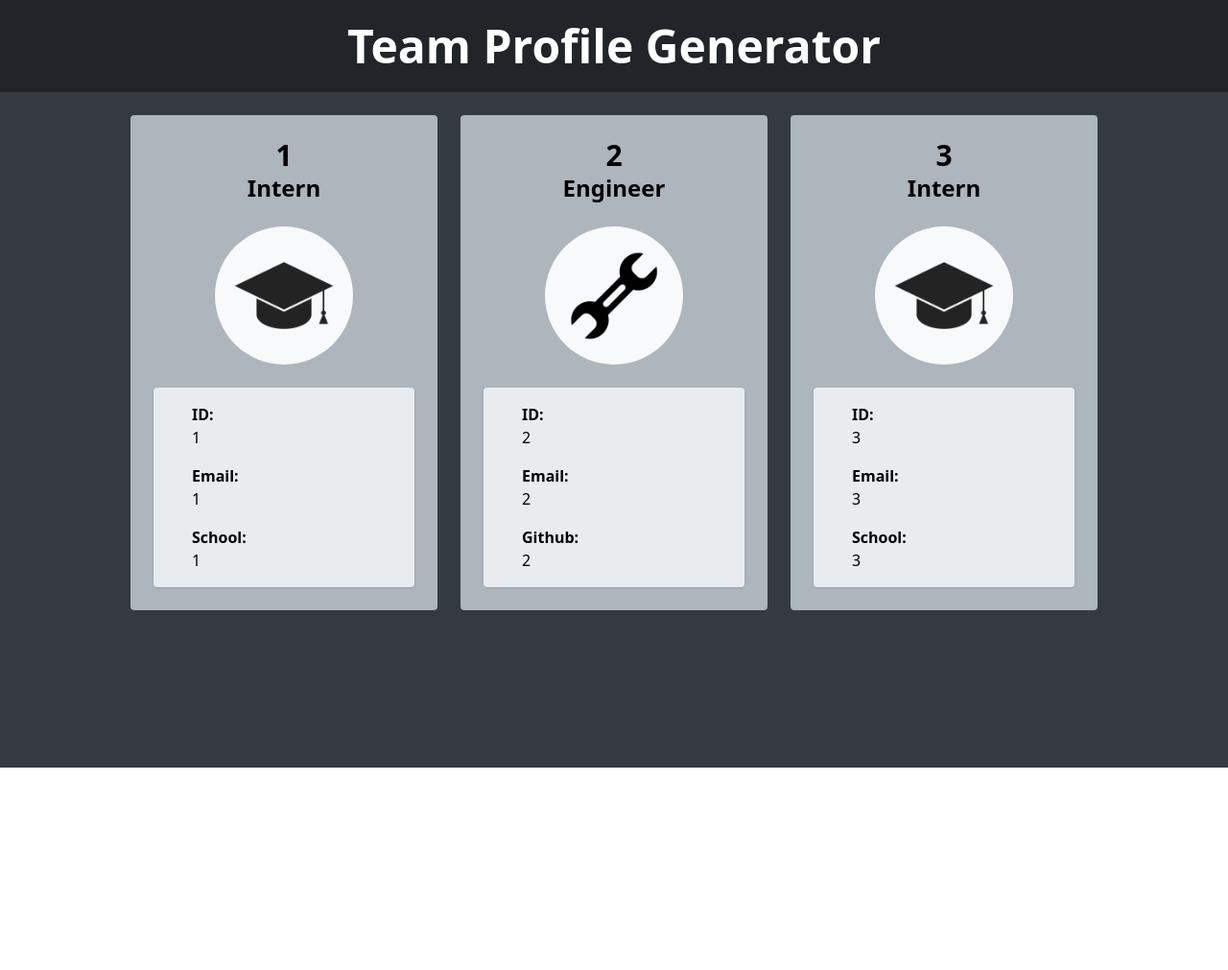
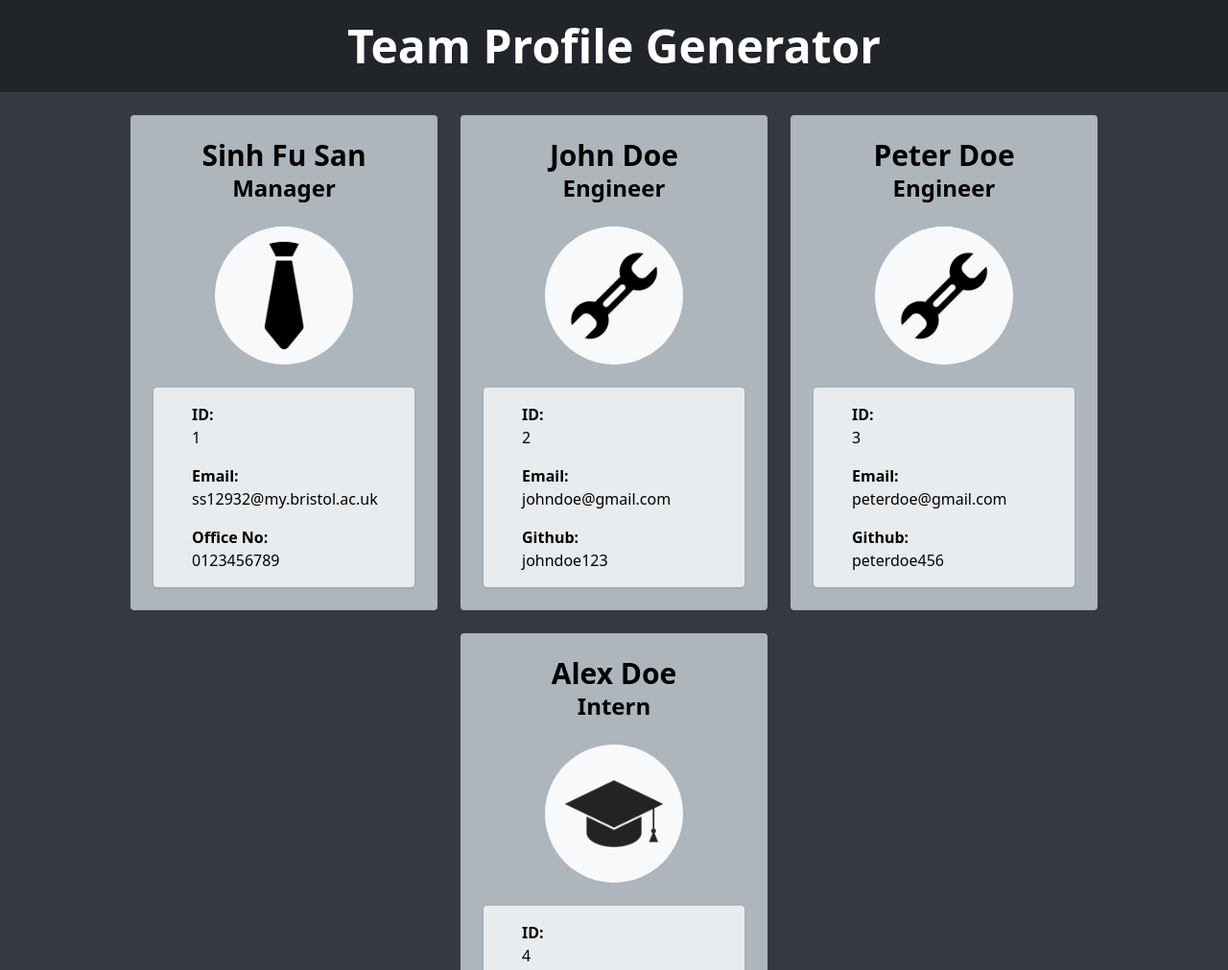
Before and after one commit to ss12932/team-profile-generator, a website: page public/index.html in a window 1280 px wide. Shown: the top 1011 px of the page at 96% size. Before the commit the page ends 800 px from the top, so only its background shows below. Drawn offline with Linux system fonts and the light colour scheme.

Commit message:
update readme

```diff
--- a/public/index.html
+++ b/public/index.html
@@ -26,13 +26,13 @@
     class="w-80 flex p-6 flex-col items-center bg-cadet-blue-crayola space-y-6 rounded"
   >
     <div class="flex flex-col items-center">
-      <h2 class="font-bold text-3xl">1</h2>
-      <h3 class="font-bold text-2xl">Intern</h3>
+      <h2 class="font-bold text-3xl">Sinh Fu San</h2>
+      <h3 class="font-bold text-2xl">Manager</h3>
     </div>
     <div>
       <img
         class="h-36 w-36 rounded-full bg-cultured p-4"
-        src="./assets/img/intern.jpg"
+        src="./assets/img/tie.png"
         alt=""
       />
     </div>
@@ -45,19 +45,19 @@
       <div>
         <div>
           <div class="font-bold">Email:</div>
-          <div>1</div>
+          <div>ss12932@my.bristol.ac.uk</div>
         </div>
       </div>
       <div>
-        <div class="font-bold">School:</div>
-        <div>1</div>
+        <div class="font-bold">Office No:</div>
+        <div>0123456789</div>
       </div>
     </div>
   </div><div
     class="w-80 flex p-6 flex-col items-center bg-cadet-blue-crayola space-y-6 rounded"
   >
     <div class="flex flex-col items-center">
-      <h2 class="font-bold text-3xl">2</h2>
+      <h2 class="font-bold text-3xl">John Doe</h2>
       <h3 class="font-bold text-2xl">Engineer</h3>
     </div>
     <div>
@@ -76,19 +76,50 @@
       <div>
         <div>
           <div class="font-bold">Email:</div>
-          <div>2</div>
+          <div>johndoe@gmail.com</div>
         </div>
       </div>
       <div>
         <div class="font-bold">Github:</div>
-        <div>2</div>
+        <div>johndoe123</div>
       </div>
     </div>
   </div><div
     class="w-80 flex p-6 flex-col items-center bg-cadet-blue-crayola space-y-6 rounded"
   >
     <div class="flex flex-col items-center">
-      <h2 class="font-bold text-3xl">3</h2>
+      <h2 class="font-bold text-3xl">Peter Doe</h2>
+      <h3 class="font-bold text-2xl">Engineer</h3>
+    </div>
+    <div>
+      <img
+        class="h-36 w-36 rounded-full bg-cultured p-4"
+        src="./assets/img/engineer.jpg"
+        alt=""
+      />
+    </div>
+    <!-- card info section -->
+    <div class="bg-cultured-2 p-4 px-10 rounded space-y-4 shadow w-full">
+      <div>
+        <div class="font-bold">ID:</div>
+        <div>3</div>
+      </div>
+      <div>
+        <div>
+          <div class="font-bold">Email:</div>
+          <div>peterdoe@gmail.com</div>
+        </div>
+      </div>
+      <div>
+        <div class="font-bold">Github:</div>
+        <div>peterdoe456</div>
+      </div>
+    </div>
+  </div><div
+    class="w-80 flex p-6 flex-col items-center bg-cadet-blue-crayola space-y-6 rounded"
+  >
+    <div class="flex flex-col items-center">
+      <h2 class="font-bold text-3xl">Alex Doe</h2>
       <h3 class="font-bold text-2xl">Intern</h3>
     </div>
     <div>
@@ -102,17 +133,17 @@
     <div class="bg-cultured-2 p-4 px-10 rounded space-y-4 shadow w-full">
       <div>
         <div class="font-bold">ID:</div>
-        <div>3</div>
+        <div>4</div>
       </div>
       <div>
         <div>
           <div class="font-bold">Email:</div>
-          <div>3</div>
+          <div>alexdoe789@gmail.com</div>
         </div>
       </div>
       <div>
         <div class="font-bold">School:</div>
-        <div>3</div>
+        <div>Birmingham</div>
       </div>
     </div>
   </div>
```
Also changed, not shown: README.md, public/assets/img/team-profile.png (added).
